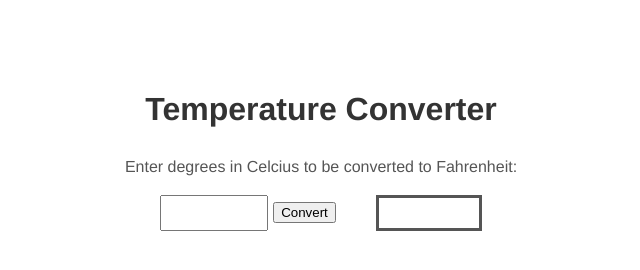
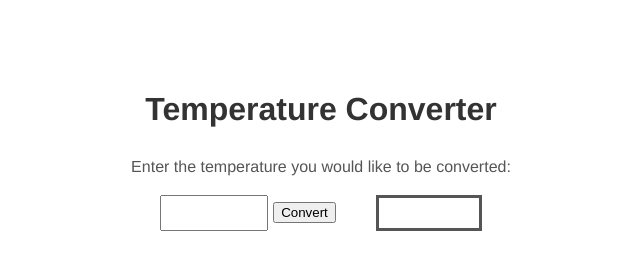
Before and after one commit to Danielo814/Danielo814.github.io, a plain HTML site: page index.html in a window 1280 px wide. Shown: the full height of the page, 319-959 px from the left. Drawn offline with Linux system fonts and the light colour scheme.

Commit message:
change wording on instruction

```diff
--- a/index.html
+++ b/index.html
@@ -13,7 +13,7 @@
     </style> -->
 </head>
 <body>
-        <p style="text-align: center">Enter degrees in Celcius to be converted to Fahrenheit:</p>
+        <p style="text-align: center">Enter the temperature you would like to be converted:</p>
     <div class="ctof">
         <input id="celc">
         <button type="button" onclick="getValue()">Convert</button>
```
